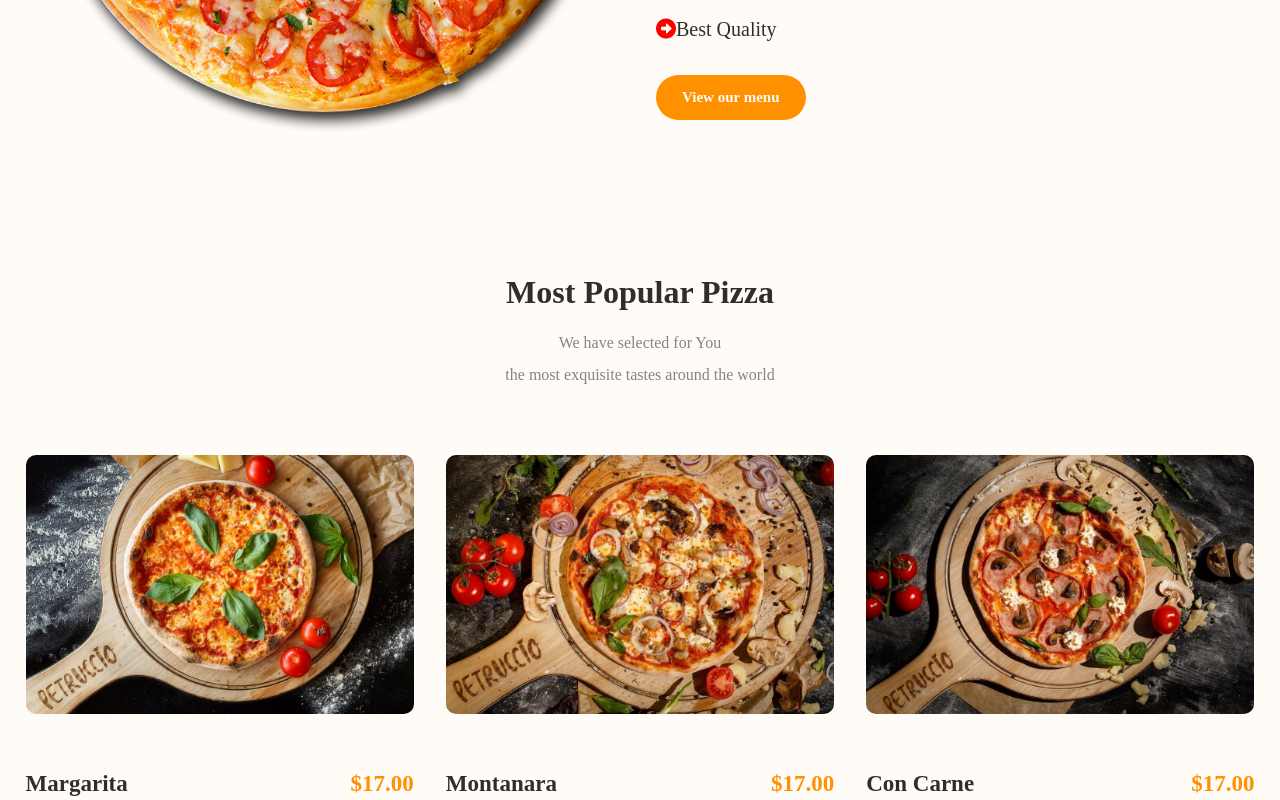
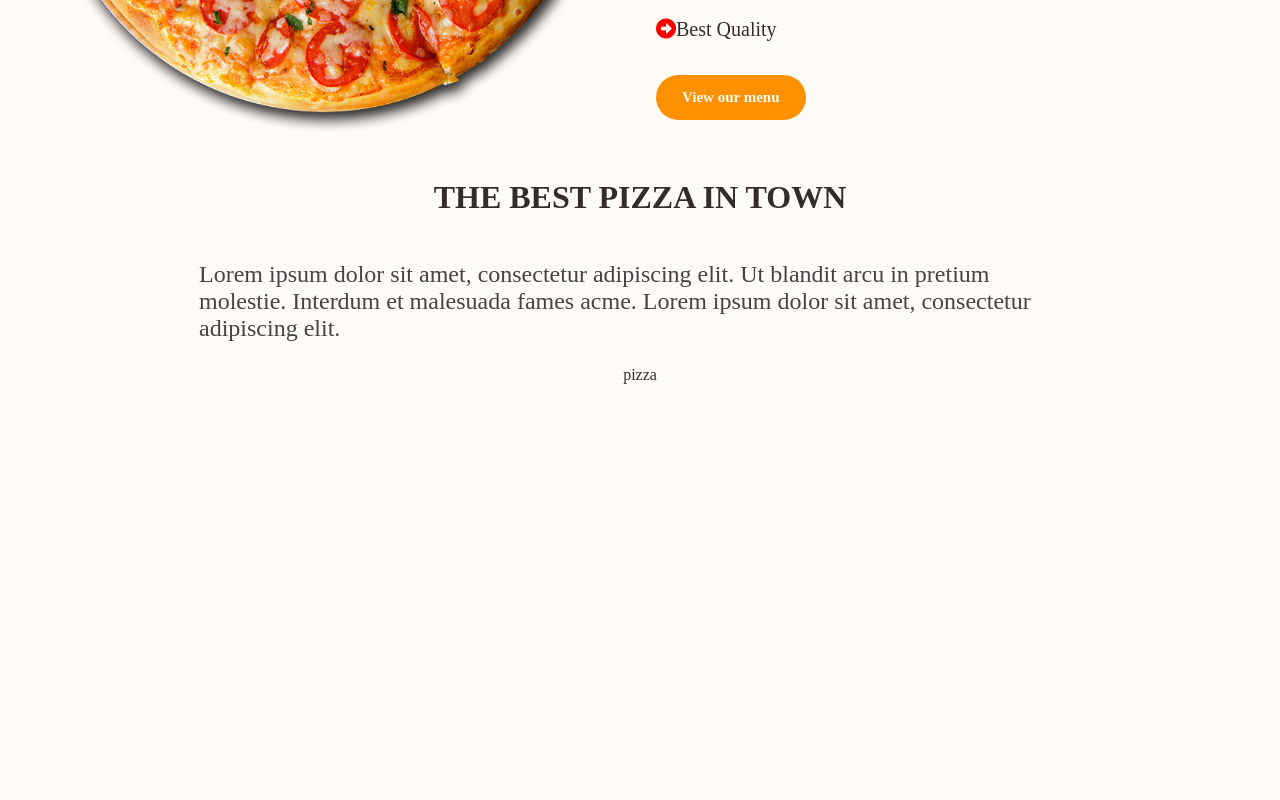
Before and after one commit to AlexJelani/pizza-website-taki-next, a React (Vite) app in the folder pizza-website-react-new/: page / in a window 1280 px wide. Shown: the part 1280-2080 px from the top of the page. After the commit the page ends 1684 px from the top, so only its background shows below. Built offline with nearby package versions, Linux system fonts and the light colour scheme.

Commit message:
added MenuList , Card component

```diff
--- /dev/null
+++ b/pizza-website-react-new/src/Components/MenuCard.jsx
@@ -0,0 +1,7 @@
+import React from 'react'
+
+export const MenuCard = () => {
+    return (
+        <div>pizza</div>
+    )
+}
--- /dev/null
+++ b/pizza-website-react-new/src/Components/MenuList.jsx
@@ -0,0 +1,19 @@
+import React from 'react'
+import styles from '../styles/MenuList.module.css'
+import {MenuCard} from "./MenuCard.jsx";
+
+export const MenuList = () => {
+    return (
+        <div className={styles.container}>
+            <h1 className={styles.title}>THE BEST PIZZA IN TOWN</h1>
+            <p className={styles.desc}>
+                Lorem ipsum dolor sit amet, consectetur adipiscing elit. Ut blandit arcu
+                in pretium molestie. Interdum et malesuada fames acme. Lorem ipsum dolor
+                sit amet, consectetur adipiscing elit.
+            </p>
+            <div className={styles.wrapper}>
+                <MenuCard/>
+            </div>
+        </div>
+    )
+}
--- a/pizza-website-react-new/src/pages/Home.jsx
+++ b/pizza-website-react-new/src/pages/Home.jsx
@@ -4,6 +4,7 @@ import About from "../Components/About.jsx";
 import Menu from "../Components/Menu.jsx";
 import Contact from "../Components/Contact.jsx";
 import Featured from "../Components/Featured.jsx";
+import {MenuList} from "../Components/MenuList.jsx";
 
 
 function Home() {
@@ -14,9 +15,9 @@ function Home() {
             {/* about section */}
             <About/>
             {/*about menu*/}
-            <Menu/>
+            <MenuList/>
             {/*about contact*/}
-            <Contact/>
+            {/*<Contact/>*/}
         </>
     );
 }
--- /dev/null
+++ b/pizza-website-react-new/src/styles/MenuList.module.css
@@ -0,0 +1,20 @@
+.container{
+    padding: 20px 10px;
+    display: flex;
+    flex-direction: column;
+    align-items: center;
+}
+
+.title{
+
+}
+
+.desc{
+    font-size: 24px;
+    color: #444;
+    width: 70%;
+}
+
+.wrapper{
+
+}
```
